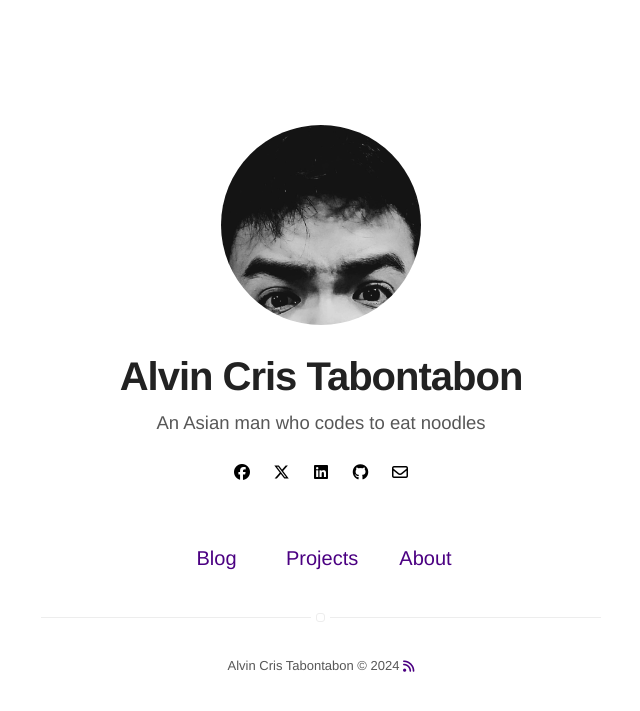
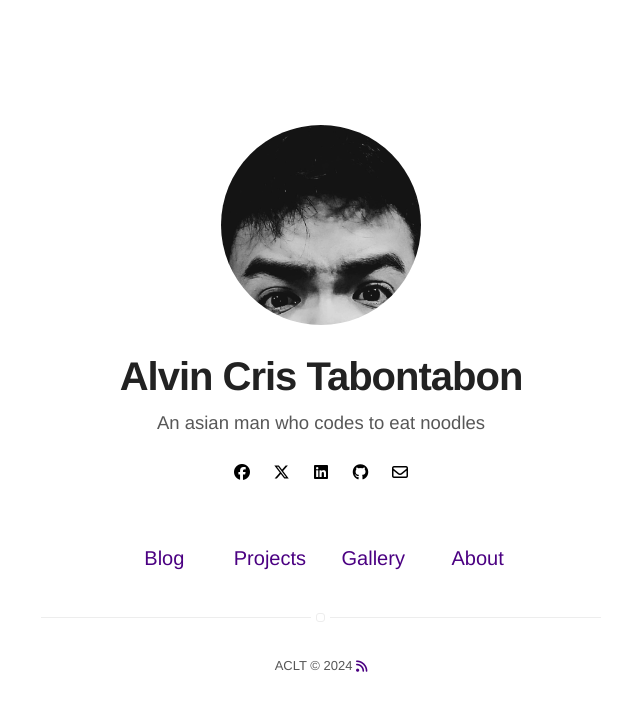
Before and after one commit to acltabontabon/acltabontabon.github.io, a Jekyll site: the page built from index.html, in a window 1280 px wide. Shown: the top 711 px of the page, without its empty margins (319-959 px from the left). Built offline with Jekyll 4.4.1, drawn with Linux system fonts in a browser that asks for light colours; nearby versions of some CDN libraries.

Commit message:
Add gallery, bunch of cleanup on templates (#16)

```diff
--- a/_config.yml
+++ b/_config.yml
@@ -1,7 +1,7 @@
 # main text of home
 title: Alvin Cris Tabontabon
-bio: An Asian man who codes to eat noodles
-description: An Asian man who codes to eat noodles
+bio: An asian man who codes to eat noodles
+description: An asian man who codes to eat noodles
 
 # if it's an external image, update below for true
 # better with square images
@@ -10,7 +10,7 @@ picture: assets/images/profile.jpg
 
 # your site color theme, true for dark theme,
 # false to light theme, auto to switch with system.
-dark-theme: auto
+dark-theme: false
 
 # If you want to include your resume, set to true
 # and specify source (external or local).
@@ -51,6 +51,7 @@ width: normal
 projects: true
 about: true
 blog: true
+gallery: true
 
 # Posts config
 read-time: true
--- a/_includes/footer.html
+++ b/_includes/footer.html
@@ -1,5 +1,5 @@
 <footer class="footer-main">
-    {{ site.title }} © {{ site.time | date: '%Y' }}
+    ACLT © {{ site.time | date: '%Y' }}
 
     <a class="link" href="{{ site.url }}/feed.xml" target="_blank" alt="anchor link to rss feed" aria-label="anchor link to rss feed">
         <i class="fa-solid fa-rss"></i>
--- a/_includes/header.html
+++ b/_includes/header.html
@@ -1,6 +1,7 @@
 {% if page.title == "Home"
    or page.title == "Blog"
    or page.title == "Projects"
+   or page.title == "Gallery"
    or page.title == "Tags"
 %}{% assign showHeader = true %}{% endif %}
 
--- a/_includes/nav.html
+++ b/_includes/nav.html
@@ -22,6 +22,14 @@
             {% endif %}
         {% endif %}
 
+        {% if site.gallery == true %}
+            {% if page.title != "Gallery" %}
+                <li class="item">
+                    <a class="link" href="{{ site.url }}/gallery">Gallery</a>
+                </li>
+            {% endif %}
+        {% endif %}
+
         {% if site.about == true %}
             {% if page.title != "About" %}
                 <li class="item">
```
Also changed, not shown: gallery.html (added, +30 -0 lines), assets/gallery/IMG_3031.jpeg (added), 10 other files.
